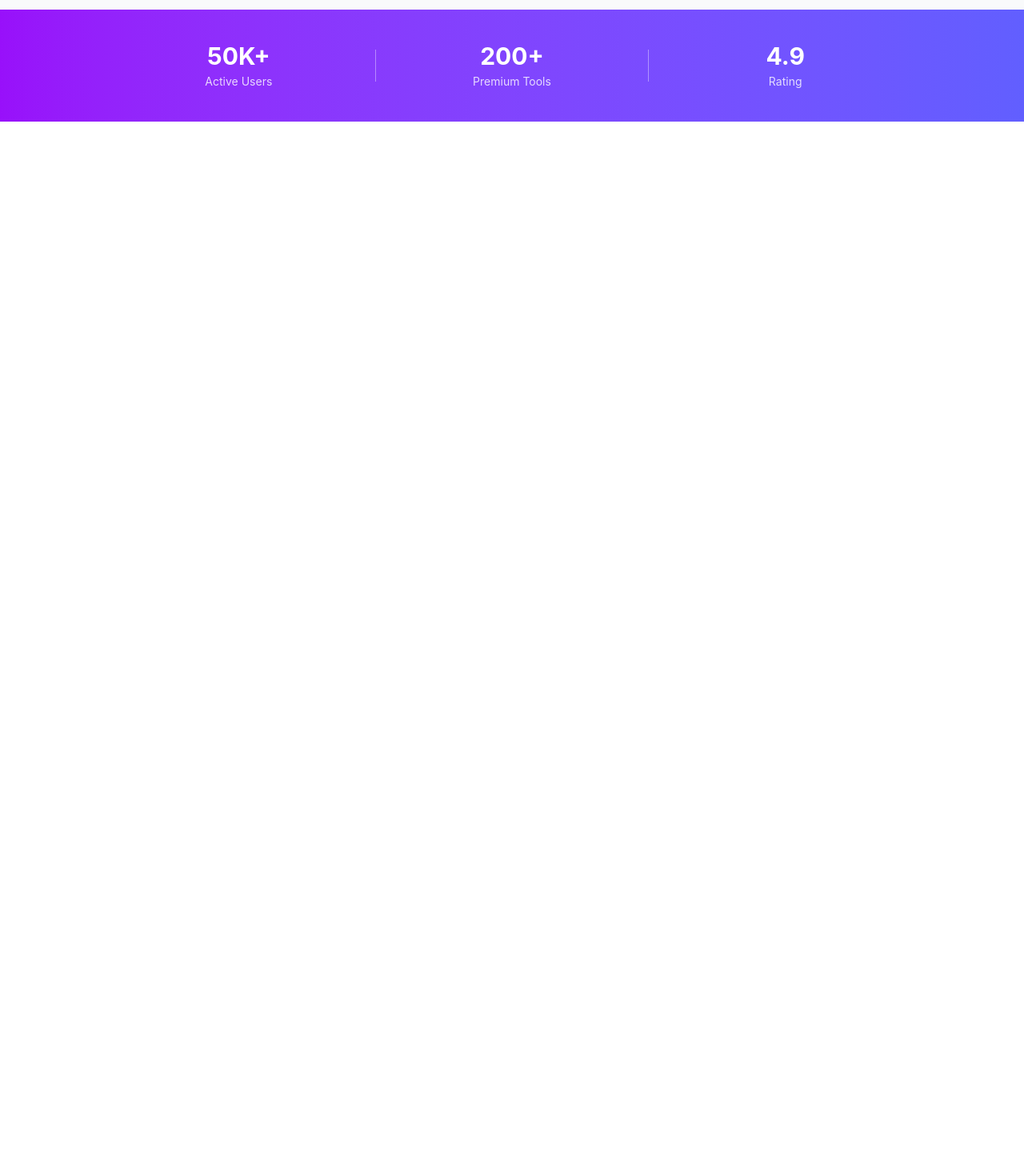
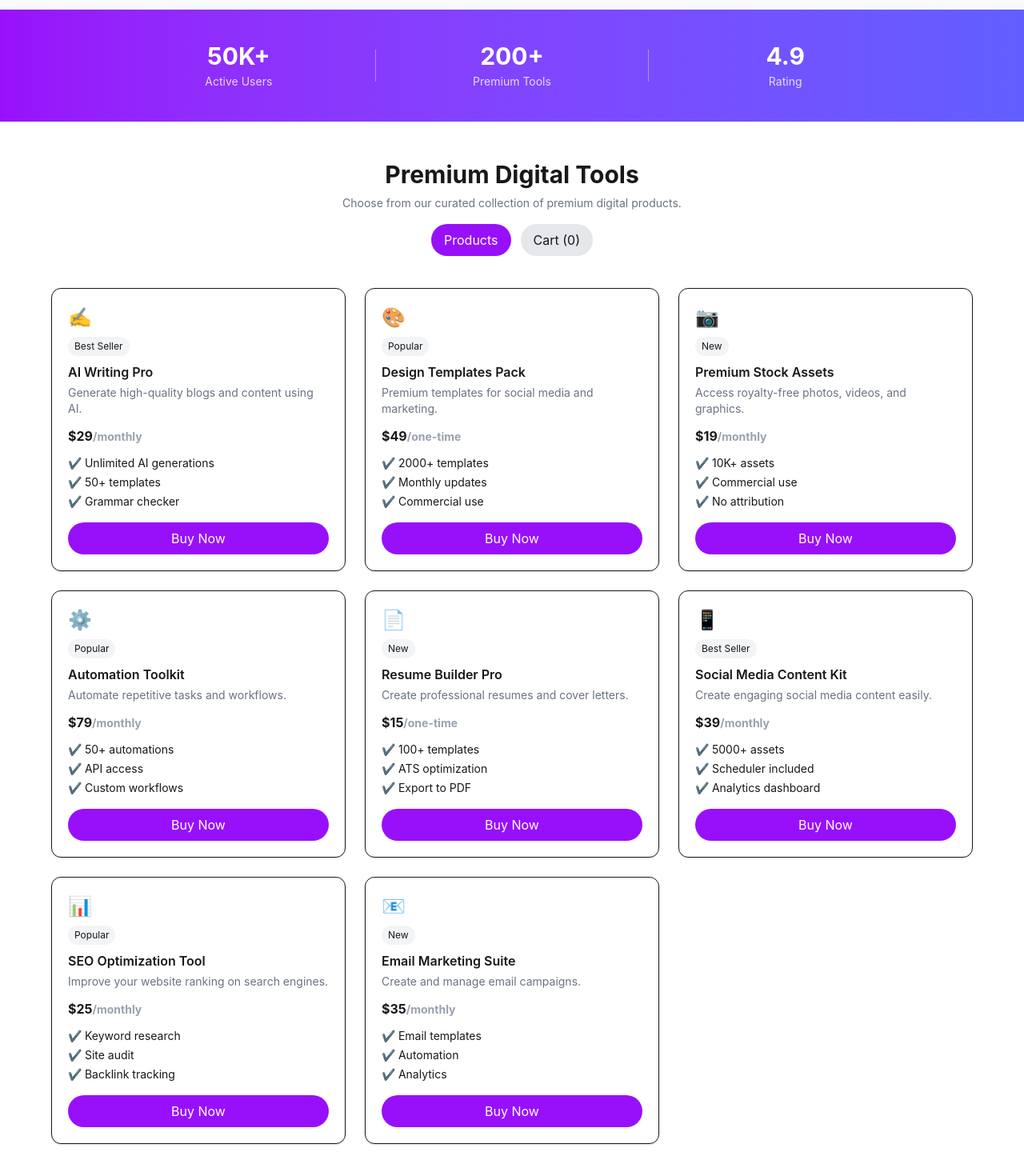
Before and after one commit to sumaya-jahan/DigiTools-Hub, a React (Vite) app: page / in a window 1280 px wide. Shown: the part 542-2012 px from the top of the page at 80% size. Before the commit the page ends 800 px from the top, so only its background shows below. Built offline with nearby package versions, Linux system fonts and the light colour scheme.

Commit message:
main section added with functionality & navbar functionality added

```diff
--- /dev/null
+++ b/public/tools.json
@@ -0,0 +1,122 @@
+[
+    {
+        "id": 1,
+        "name": "AI Writing Pro",
+        "description": "Generate high-quality blogs and content using AI.",
+        "price": 29,
+        "period": "monthly",
+        "tag": "Best Seller",
+        "tagType": "yellow",
+        "features": [
+            "Unlimited AI generations",
+            "50+ templates",
+            "Grammar checker"
+        ],
+        "icon": "✍️"
+    },
+    {
+        "id": 2,
+        "name": "Design Templates Pack",
+        "description": "Premium templates for social media and marketing.",
+        "price": 49,
+        "period": "one-time",
+        "tag": "Popular",
+        "tagType": "purple",
+        "features": [
+            "2000+ templates",
+            "Monthly updates",
+            "Commercial use"
+        ],
+        "icon": "🎨"
+    },
+    {
+        "id": 3,
+        "name": "Premium Stock Assets",
+        "description": "Access royalty-free photos, videos, and graphics.",
+        "price": 19,
+        "period": "monthly",
+        "tag": "New",
+        "tagType": "green",
+        "features": [
+            "10K+ assets",
+            "Commercial use",
+            "No attribution"
+        ],
+        "icon": "📷"
+    },
+    {
+        "id": 4,
+        "name": "Automation Toolkit",
+        "description": "Automate repetitive tasks and workflows.",
+        "price": 79,
+        "period": "monthly",
+        "tag": "Popular",
+        "tagType": "purple",
+        "features": [
+            "50+ automations",
+            "API access",
+            "Custom workflows"
+        ],
+        "icon": "⚙️"
+    },
+    {
+        "id": 5,
+        "name": "Resume Builder Pro",
+        "description": "Create professional resumes and cover letters.",
+        "price": 15,
+        "period": "one-time",
+        "tag": "New",
+        "tagType": "green",
+        "features": [
+            "100+ templates",
+            "ATS optimization",
+            "Export to PDF"
+        ],
+        "icon": "📄"
+    },
+    {
+        "id": 6,
+        "name": "Social Media Content Kit",
+        "description": "Create engaging social media content easily.",
+        "price": 39,
+        "period": "monthly",
+        "tag": "Best Seller",
+        "tagType": "yellow",
+        "features": [
+            "5000+ assets",
+            "Scheduler included",
+            "Analytics dashboard"
+        ],
+        "icon": "📱"
+    },
+    {
+        "id": 7,
+        "name": "SEO Optimization Tool",
+        "description": "Improve your website ranking on search engines.",
+        "price": 25,
+        "period": "monthly",
+        "tag": "Popular",
+        "tagType": "purple",
+        "features": [
+            "Keyword research",
+            "Site audit",
+            "Backlink tracking"
+        ],
+        "icon": "📊"
+    },
+    {
+        "id": 8,
+        "name": "Email Marketing Suite",
+        "description": "Create and manage email campaigns.",
+        "price": 35,
+        "period": "monthly",
+        "tag": "New",
+        "tagType": "green",
+        "features": [
+            "Email templates",
+            "Automation",
+            "Analytics"
+        ],
+        "icon": "📧"
+    }
+]
--- /dev/null
+++ b/src/components/AllTools.jsx
@@ -0,0 +1,116 @@
+import React, { useEffect, useState } from "react";
+import ToolsCard from "./ToolsCard";
+
+const AllTools = ({ cart, setCart }) => {
+    const [tools, setTools] = useState([]);
+    const [view, setView] = useState("products");
+
+    useEffect(() => {
+        fetch("/tools.json")
+            .then((res) => res.json())
+            .then((data) => setTools(data));
+    }, []);
+
+    const addToCart = (tool) => {
+        const exists = cart.find((item) => item.id === tool.id);
+        if (!exists) {
+            setCart([...cart, tool]);
+        }
+    };
+
+    const removeFromCart = (id) => {
+        setCart(cart.filter((item) => item.id !== id));
+    };
+
+    const clearCart = () => {
+        setCart([]);
+    };
+
+    return (
+        <div className="py-12 max-w-6xl mx-auto">
+
+            <div className="text-center">
+                <h1 className="text-3xl font-bold">
+                    Premium Digital Tools
+                </h1>
+
+                <p className="text-gray-500 mt-2 text-sm">
+                    Choose from our curated collection of premium digital products.
+                </p>
+
+                <div className="mt-4 flex justify-center gap-3">
+                    <button
+                        onClick={()=>setView("products")}
+                        className={`px-4 py-2 rounded-full ${view==="products"
+                                ? "bg-purple-600 text-white"
+                                : "bg-gray-200"
+                            }`}
+                    >
+                        Products
+                    </button>
+
+                    <button
+                        onClick={()=>setView("cart")}
+                        className={`px-4 py-2 rounded-full ${view==="cart"
+                                ? "bg-purple-600 text-white"
+                                : "bg-gray-200"
+                            }`}
+                    >
+                        Cart ({cart.length})
+                    </button>
+                </div>
+            </div>
+
+            {view==="products" && (
+                <div className="mt-10">
+                    <ToolsCard tools={tools} addToCart={addToCart} />
+                </div>
+            )}
+
+            {/* CART */}
+            {view === "cart" && (
+                <div className="mt-10 border rounded-xl p-6">
+                    {cart.length===0 ? (
+                        <p className="text-center text-gray-500">
+                            Your cart is empty
+                        </p>
+                    ) : (
+                        <>
+                            {cart.map((item) => (
+                                <div
+                                    key={item.id}
+                                    className="flex justify-between items-center border-b py-3"
+                                >
+                                    <div className="flex items-center gap-3">
+                                        <span>{item.icon}</span>
+                                        <p>{item.name}</p>
+                                    </div>
+
+                                    <div className="flex items-center gap-4">
+                                        <span>${item.price}</span>
+
+                                        <button
+                                            onClick={() => removeFromCart(item.id)}
+                                            className="text-red-500 text-sm"
+                                        >
+                                            Remove
+                                        </button>
+                                    </div>
+                                </div>
+                            ))}
+
+                            <button
+                                onClick={clearCart}
+                                className="mt-6 w-full bg-purple-600 text-white py-3 rounded-full"
+                            >
+                                Proceed to Checkout
+                            </button>
+                        </>
+                    )}
+                </div>
+            )}
+        </div>
+    );
+};
+
+export default AllTools;
--- a/src/components/Navbar.jsx
+++ b/src/components/Navbar.jsx
@@ -1,39 +1,42 @@
-import React from 'react';
+import React from "react";
 
-const Navbar = () => {
+const Navbar = ({ cartCount }) => {
     return (
         <nav className="navbar bg-white border-b px-6 md:px-12">
 
-            {/* Logo */}
             <div className="navbar-start">
-                <h1 className="text-2xl font-bold text-purple-600 cursor-pointer">
+                <h1 className="text-2xl font-bold text-purple-600">
                     DigiTools
                 </h1>
             </div>
 
-            {/* Navigation Links */}
             <div className="navbar-center hidden lg:flex">
                 <ul className="menu menu-horizontal gap-6 text-sm text-gray-600">
-                    <li><a className="hover:text-black transition">Products</a></li>
-                    <li><a className="hover:text-black transition">Features</a></li>
-                    <li><a className="hover:text-black transition">Pricing</a></li>
-                    <li><a className="hover:text-black transition">Testimonials</a></li>
-                    <li><a className="hover:text-black transition">FAQ</a></li>
+                    <li><a>Products</a></li>
+                    <li><a>Features</a></li>
+                    <li><a>Pricing</a></li>
+                    <li><a>Testimonials</a></li>
+                    <li><a>FAQ</a></li>
                 </ul>
             </div>
 
-            {/* Right Side Actions */}
             <div className="navbar-end flex items-center gap-4">
 
-                <span className="hidden lg:block text-gray-600 cursor-pointer">
-                    🛒
-                </span>
+                <div className="relative">
+                    <span className="text-xl">🛒</span>
 
-                <button className="hidden lg:block text-gray-600 text-sm hover:text-black transition">
+                    {cartCount>0 && (
+                        <span className="absolute -top-2 -right-2 bg-purple-600 text-white text-xs px-2 py-0.5 rounded-full">
+                            {cartCount}
+                        </span>
+                    )}
+                </div>
+
+                <button className="hidden lg:block text-gray-600 text-sm">
                     Login
                 </button>
 
-                <button className="bg-purple-600 text-white px-5 py-2 rounded-full text-sm hover:bg-purple-700 transition">
+                <button className="bg-purple-600 text-white px-5 py-2 rounded-full text-sm">
                     Get Started
                 </button>
 
--- /dev/null
+++ b/src/components/ToolsCard.jsx
@@ -0,0 +1,47 @@
+import React from "react";
+
+const ToolsCard = ({ tools, addToCart }) => {
+    return (
+        <div className="grid md:grid-cols-3 gap-6">
+            {tools.map((tool) => (
+                <div
+                    key={tool.id}
+                    className="border rounded-xl p-5 shadow-sm"
+                >
+                    <div className="text-2xl">{tool.icon}</div>
+
+                    <span className="text-xs px-2 py-1 rounded-full bg-gray-100 inline-block mt-2">
+                        {tool.tag}
+                    </span>
+                    <h2 className="font-semibold mt-2">
+                        {tool.name}
+                    </h2>
+                    <p className="text-sm text-gray-500 mt-1">
+                        {tool.description}
+                    </p>
+                    <p className="mt-3 font-bold">
+                        ${tool.price}
+                        <span className="text-sm text-gray-400">
+                            /{tool.period}
+                        </span>
+                    </p>
+
+                    <ul className="text-sm mt-3 space-y-1">
+                        {tool.features.map((f, i) => (
+                            <li key={i}>✔ {f}</li>
+                        ))}
+                    </ul>
+
+                    <button
+                        onClick={()=>addToCart(tool)}
+                        className="mt-4 w-full bg-purple-600 text-white py-2 rounded-full"
+                    >
+                        Buy Now
+                    </button>
+                </div>
+            ))}
+        </div>
+    );
+};
+
+export default ToolsCard;
--- a/src/pages/Home.jsx
+++ b/src/pages/Home.jsx
@@ -1,16 +1,20 @@
-import Navbar from "../components/Navbar"
-import Banner from "../components/Banner"
-import Stat from "../components/Stat"
+import { useState } from "react";
+import Navbar from "../components/Navbar";
+import Banner from "../components/Banner";
+import Stat from "../components/Stat";
+import AllTools from "../components/AllTools";
 
+const Home = ()=> {
+  const [cart, setCart] = useState([]);
 
-const Home = () => {
   return (
     <div>
-        <Navbar/>
-        <Banner/>
-        <Stat/>
+      <Navbar cartCount={cart.length}/>
+      <Banner />
+      <Stat />
+      <AllTools cart={cart} setCart={setCart} />
     </div>
-  )
-}
+  );
+};
 
-export default Home
+export default Home;
```
